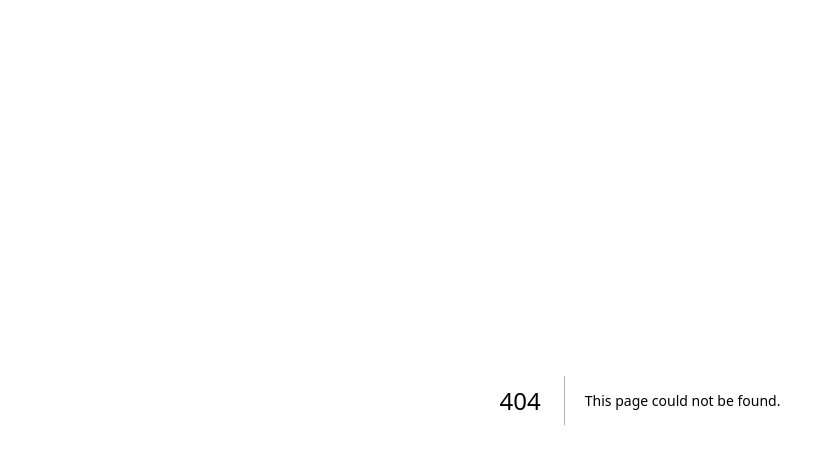
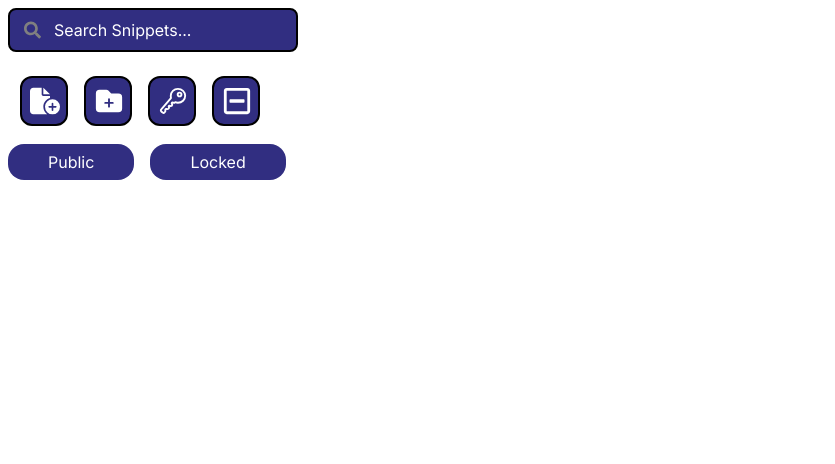
Before and after one commit to TejasBhovad/snippet-manager, a Next.js app: page /rohan in a window 1280 px wide. Before the commit this address had no page. Shown: the top 464 px of the page, without its empty margins (0-835 px from the left). Built offline with nearby package versions, Linux system fonts and the light colour scheme.

Commit message:
components

```diff
--- /dev/null
+++ b/app/components/Publiclock.jsx
@@ -0,0 +1,17 @@
+import React from 'react'
+
+const Publiclock = () => {
+  return (
+
+        <div className="w-full h-full ">
+            <div className="flex gap-4 flex-row ">
+                <button><span className="bg-indigo-900  rounded-2xl border-black border-1 w-1/2 p-2 text-white px-10" > Public </span> </button>
+               <button><span className=" bg-indigo-900  rounded-2xl border-black border-1 w-1/2 p-2 text-white px-10" > Locked </span> </button>
+            </div>
+
+        </div>
+
+  )
+}
+
+export default Publiclock
--- /dev/null
+++ b/app/components/Searchbar.jsx
@@ -0,0 +1,19 @@
+import React from "react";
+import { FaSearch } from "react-icons/fa";
+
+const Searchbar = () => {
+  return (
+    <div className="flex flex-col w-full h-full relative">
+      <div className="relative">
+        <FaSearch color="gray" size={25} className="absolute top-0 left-2 h-full flex items-center pl-2 " />
+        <input
+          className="rounded-lg border-black border-2 p-2 pl-11 bg-indigo-900 text-white placeholder-white"
+          type="text"
+          placeholder="Search Snippets..."
+        />
+      </div>
+    </div>
+  );
+};
+
+export default Searchbar;
--- /dev/null
+++ b/app/components/Symbol.jsx
@@ -0,0 +1,34 @@
+import React from 'react'
+import { FaFileCirclePlus } from "react-icons/fa6";
+import { HiFolderPlus } from "react-icons/hi2";
+import { IoKeyOutline } from "react-icons/io5";
+import { FaRegMinusSquare } from "react-icons/fa";
+const Symbol = () => {
+  return (
+    <div className='flex gap-4 flex-row pl-3'>
+      <button>
+      <div className="p-2 border-2 border-black w-12 rounded-xl bg-indigo-900">
+      <FaFileCirclePlus size={30} color='white'/>
+      </div>
+      </button>
+      <button>
+      <div className="p-2 border-2 border-black w-12 rounded-xl bg-indigo-900">
+      < HiFolderPlus size={30} color='white'/>
+      </div>
+      </button>
+      <button>
+      <div className="p-2 border-2 border-black w-12 rounded-xl bg-indigo-900">
+      < IoKeyOutline size={30} color='white'/>
+      </div>
+      </button>
+      <button>
+      <div className="p-2 border-2 border-black w-12 rounded-xl bg-indigo-900">
+      < FaRegMinusSquare size={30} color='white'/>
+      </div>
+      </button>
+
+    </div>
+  )
+}
+
+export default Symbol
--- a/app/globals.css
+++ b/app/globals.css
@@ -2,32 +2,8 @@
 @tailwind components;
 @tailwind utilities;
 
+html,
+body,
 :root {
-  --foreground-rgb: 0, 0, 0;
-  --background-start-rgb: 214, 219, 220;
-  --background-end-rgb: 255, 255, 255;
+  height: 100%;
 }
-
-@media (prefers-color-scheme: dark) {
-  :root {
-    --foreground-rgb: 255, 255, 255;
-    --background-start-rgb: 0, 0, 0;
-    --background-end-rgb: 0, 0, 0;
-  }
-}
-
-body {
-  color: rgb(var(--foreground-rgb));
-  background: linear-gradient(
-      to bottom,
-      transparent,
-      rgb(var(--background-end-rgb))
-    )
-    rgb(var(--background-start-rgb));
-}
-
-@layer utilities {
-  .text-balance {
-    text-wrap: balance;
-  }
-}
--- a/app/page.jsx
+++ b/app/page.jsx
@@ -54,6 +54,7 @@ const Page = () => {
 
   return (
     <div className="flex flex-col items-center justify-center min-h-screen bg-gray-100">
+      <a href="/rohan">rohan</a>
       <input
         type="text"
         className="px-4 py-2 mb-4 text-black bg-white border border-gray-300 rounded-md focus:outline-none focus:ring-2 focus:ring-blue-500"
--- /dev/null
+++ b/app/rohan/page.jsx
@@ -0,0 +1,22 @@
+import React from 'react'
+import Searchbar from '../components/Searchbar'
+import Symbol from '../components/Symbol'
+import Publiclock from '../components/Publiclock'
+const page = () => {
+  return (
+    <div className='flex flex-col justify-items-center  w-full h-full '>
+      <div className='rounded-lg pb-4 p-2'>
+      <Searchbar />
+      </div>
+      <div className='p-2 pb-4'>
+      <Symbol />
+      </div>
+    <div className='gap-4 w-full h-full p-2'>
+      <Publiclock />
+    </div>
+
+    </div>
+  )
+}
+
+export default page
--- a/package.json
+++ b/package.json
@@ -3,8 +3,7 @@
   "version": "0.1.0",
   "private": true,
   "scripts": {
-    "tauri":"tauri",
-
+    "tauri": "tauri",
     "dev": "next dev",
     "build": "next build",
     "start": "next start",
@@ -14,7 +13,8 @@
     "@tauri-apps/api": "^1.5.3",
     "next": "14.1.0",
     "react": "^18",
-    "react-dom": "^18"
+    "react-dom": "^18",
+    "react-icons": "^5.0.1"
   },
   "devDependencies": {
     "@tauri-apps/cli": "^1.5.10",
```
Also changed, not shown: 2 other files (tests, documents, lock files or other folders).
